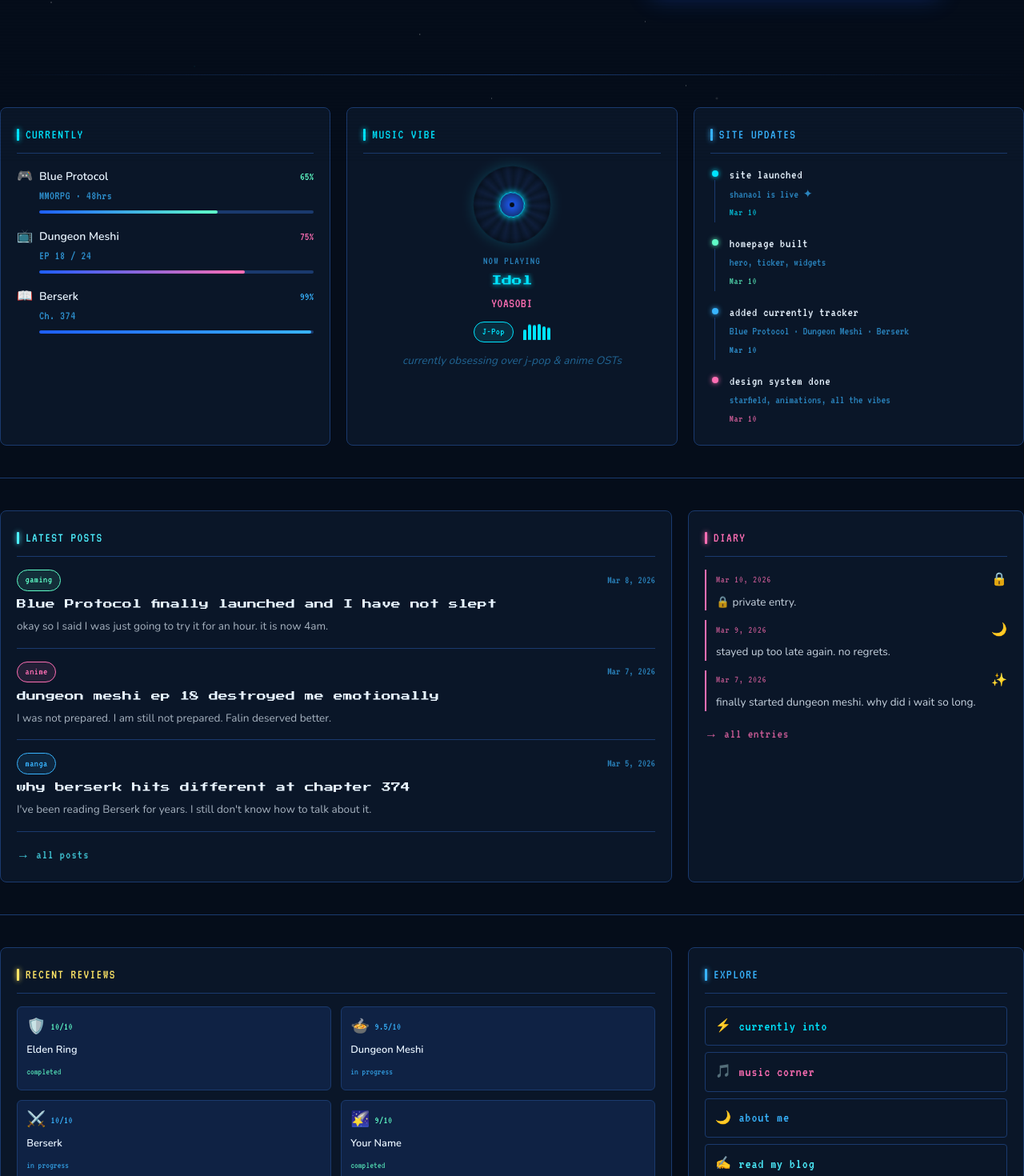
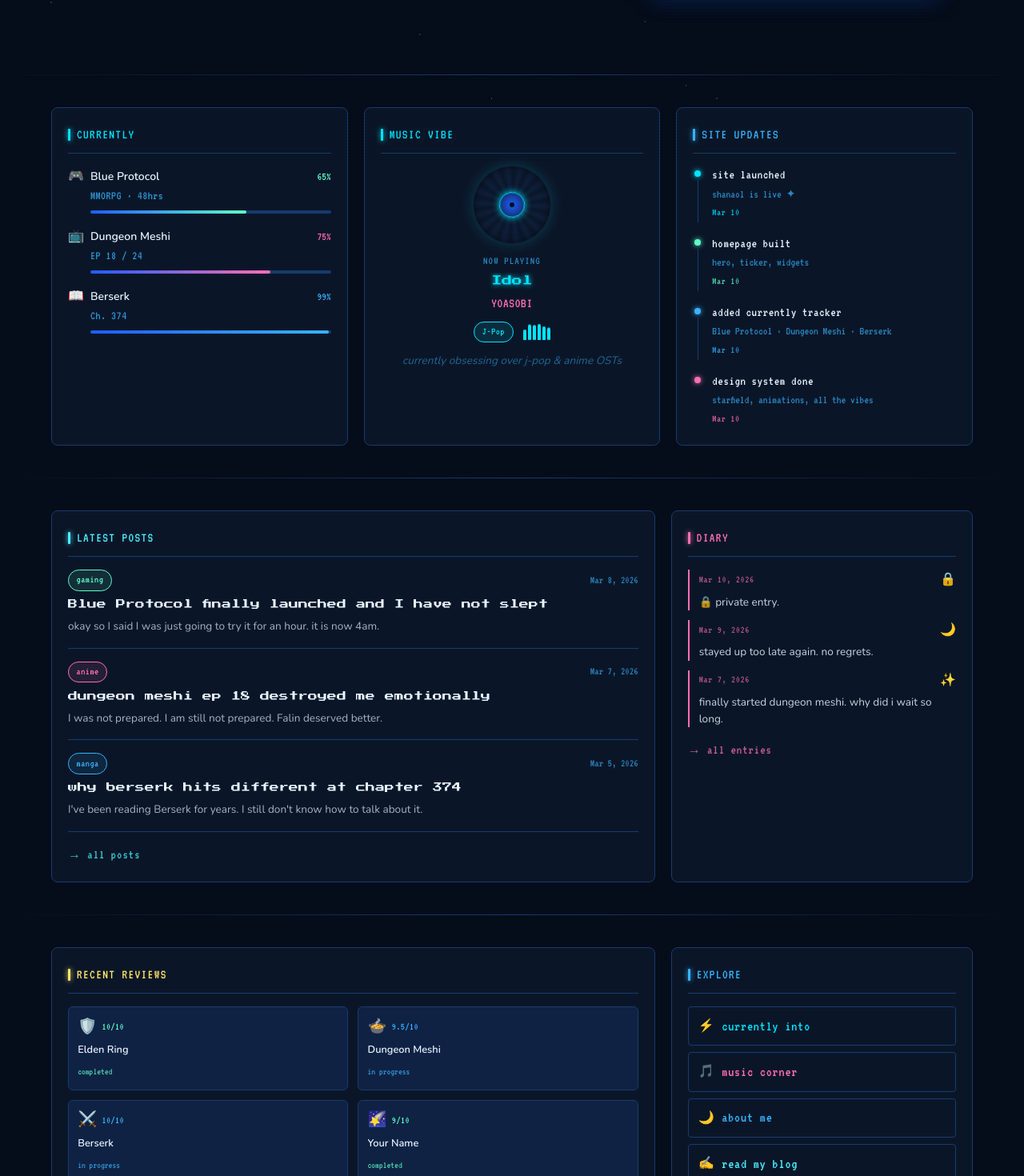
Before and after one commit to shanaczane/shanaol, a Next.js app: page / in a window 1280 px wide. Shown: the part 597-2067 px from the top of the page at 80% size. Built offline with nearby package versions, Linux system fonts and the light colour scheme; no server answers.

Commit message:
style: apply consistent section padding and replace solid borders with gradient dividers

```diff
--- a/app/page.tsx
+++ b/app/page.tsx
@@ -1,3 +1,4 @@
+import type React from 'react'
 import Ticker          from '@/components/Ticker'
 import HeroSection     from '@/components/HeroSection'
 import CurrentlyWidget from '@/components/CurrentlyWidget'
@@ -21,7 +22,8 @@ export const metadata = {
   },
 }
 
-const SECTION = 'mx-auto w-full max-w-7xl px-8'
+const SECTION = 'mx-auto w-full max-w-7xl'
+const SECTION_PAD: React.CSSProperties = { paddingLeft: '4rem', paddingRight: '4rem' }
 
 const CATEGORY_TAG: Record<string, string> = {
   gaming: 'tag-gaming',
@@ -370,6 +372,7 @@ export default function HomePage() {
         aria-hidden="true"
         className={SECTION}
         style={{
+          ...SECTION_PAD,
           height:       '1px',
           background:   'linear-gradient(90deg, transparent, var(--blue), transparent)',
           marginBottom: '2.5rem',
@@ -378,7 +381,7 @@ export default function HomePage() {
 
       <section
         className={SECTION}
-        style={{ paddingBottom: '2.5rem' }}
+        style={{ ...SECTION_PAD, paddingBottom: '2.5rem' }}
         aria-label="Currently, music, and site updates"
       >
         <div
@@ -391,9 +394,11 @@ export default function HomePage() {
         </div>
       </section>
 
+      <div aria-hidden="true" className={SECTION} style={{ ...SECTION_PAD, height: '1px', background: 'linear-gradient(90deg, transparent, var(--blue), transparent)', marginBottom: '2.5rem' }} />
+
       <section
         className={SECTION}
-        style={{ paddingTop: '2.5rem', paddingBottom: '2.5rem', borderTop: '1px solid var(--blue)' }}
+        style={{ ...SECTION_PAD, paddingBottom: '2.5rem' }}
         aria-label="Latest posts and diary"
       >
         <div style={{ display: 'grid', gridTemplateColumns: '2fr 1fr', gap: '1.25rem' }}>
@@ -402,9 +407,11 @@ export default function HomePage() {
         </div>
       </section>
 
+      <div aria-hidden="true" className={SECTION} style={{ ...SECTION_PAD, height: '1px', background: 'linear-gradient(90deg, transparent, var(--blue), transparent)', marginBottom: '2.5rem' }} />
+
       <section
         className={SECTION}
-        style={{ paddingTop: '2.5rem', paddingBottom: '5rem', borderTop: '1px solid var(--blue)' }}
+        style={{ ...SECTION_PAD, paddingBottom: '5rem' }}
         aria-label="Recent reviews and navigation"
       >
         <div style={{ display: 'grid', gridTemplateColumns: '2fr 1fr', gap: '1.25rem' }}>
```
